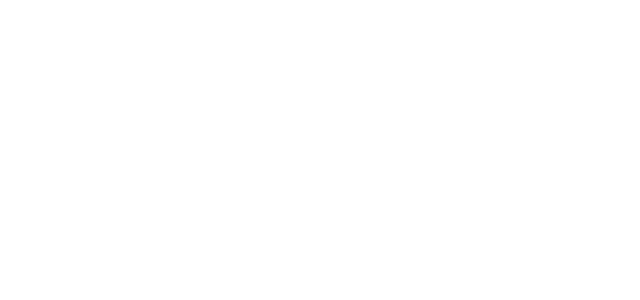
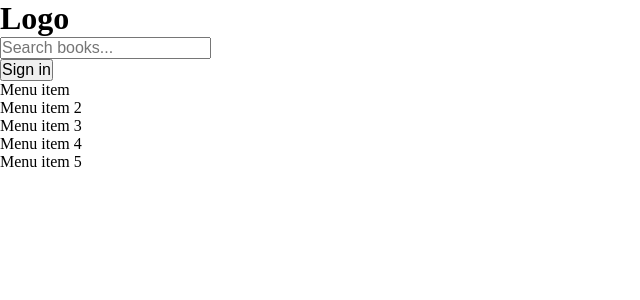
Before and after one commit to Dreamheart92/novel-journeys, a React (Vite) app: page / in a window 1280 px wide. Shown: the top 300 px of the page, without its empty margins (0-640 px from the left). Built offline with nearby package versions, Linux system fonts and the light colour scheme.

Commit message:
Added header component

```diff
--- a/src/App.jsx
+++ b/src/App.jsx
@@ -1,5 +1,7 @@
+import Header from "./components/header/Header.jsx";
+
 export default function App() {
     return (
-        <div></div>
+        <Header/>
     )
 }
```
